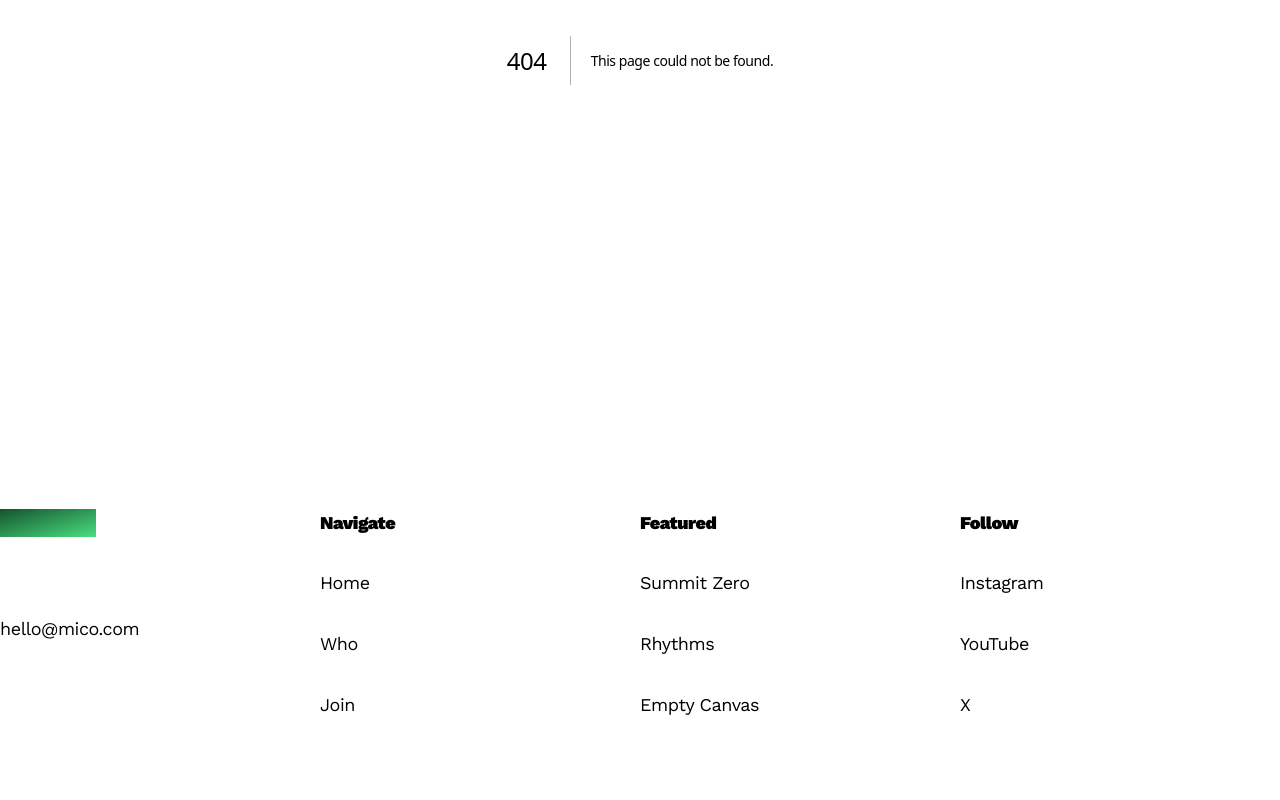
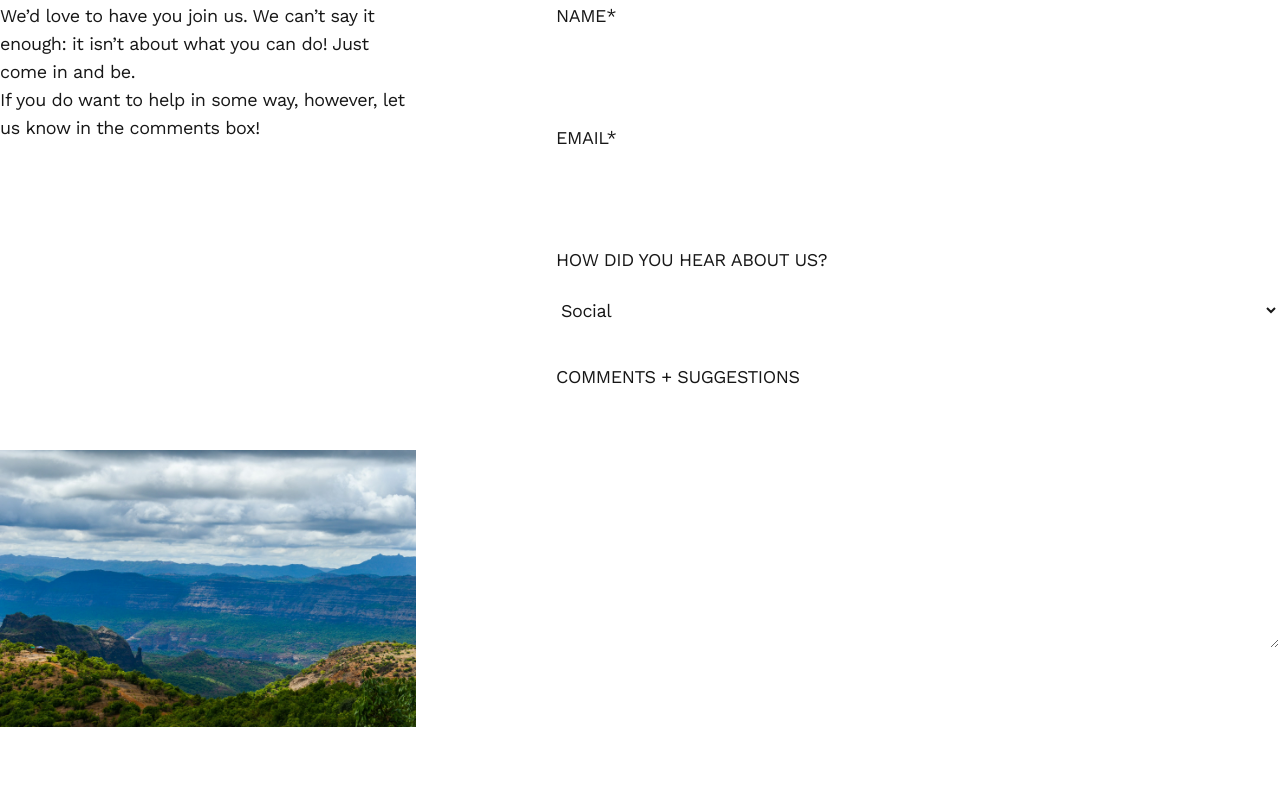
Before and after one commit to Paul3MK/tmcc-web, a Next.js app: page /come-in in a window 1280 px wide. Before the commit this address had no page. Shown: the part 420-1220 px from the top of the page. Built offline with nearby package versions, Linux system fonts and the light colour scheme.

Commit message:
feat(wip): contact page

```diff
--- /dev/null
+++ b/pages/come-in/index.tsx
@@ -0,0 +1,56 @@
+import PageHeading from "@/components/PageHeading"
+import Image from "next/image"
+import { SubmitHandler, useForm } from "react-hook-form"
+
+type Inputs = {
+  name: string,
+  email: string,
+  referralMethod: "search" | "social" | "friend"
+}
+
+export default function ComeInPage() {
+  const { register, handleSubmit, watch, formState: { errors } } = useForm<Inputs>()
+
+  const onSubmit: SubmitHandler<Inputs> = (data) => console.log(data)
+  return (
+    <>
+      <PageHeading overline="You're invited" title="Come in." />
+      <section className="container mx-auto grid grid-cols-12 gap-4 pb-36">
+        <div className="col-span-4 relative flex flex-col justify-between">
+          <p>We’d love to have you join us. We can’t say it enough: it isn’t about what you can do! Just come in and be. <br />If you do want to help in some way, however, let us know in the comments box!</p>
+          <div className="w-full">
+            <Image src="/abhishek-kirloskar-z1V58WZiXpw-unsplash.jpg" alt="person" height={320} width={500} />
+          </div>
+        </div>
+        <div className="col-span-7 col-start-6">
+          <form className="grid gap-8">
+              <label className="grid gap-4">
+                <p className="uppercase pl-4">Name*</p>
+                <input type="text" className="border border-white bg-transparent px-4 py-2" {...register("name")} />
+              </label>
+            <label className="grid gap-4">
+              <p className="uppercase pl-4">Email*</p>
+              <input type="text" className="border border-white bg-transparent px-4 py-2" {...register("email")} />
+            </label>
+            <label className="grid gap-4">
+              <p className="uppercase pl-4">How did you hear about us?</p>
+              <div className="border border-white w-full">
+              <select className="bg-transparent px-4 py-2 border-white outline-white w-full">
+                <option value="social">Social</option>
+                <option value="friend">Friend</option>
+                <option value="search">Online search</option>
+              </select>
+              </div>
+            </label>
+            <div className="grid gap-4">
+              <p className="uppercase pl-4">Comments + suggestions</p>
+              <textarea rows={8} className="w-full bg-transparent px-4 py-2 border border-white"/>            </div>
+            <div className="grid gap-4">
+              <input type="submit" className="bg-transparent border border-white hover:border-transparent hover:bg-white text-white hover:text-black font-black uppercase px-4 py-2" value="Submit" onSubmit={handleSubmit(onSubmit)} />
+            </div>
+          </form>
+        </div>
+      </section>
+    </>
+  )
+}
--- a/pages/read/index.tsx
+++ b/pages/read/index.tsx
@@ -1,9 +1,7 @@
 import PageHeading from "@/components/PageHeading"
-import { motion } from "framer-motion"
-import { ReactNode, useState } from "react"
 import { useContext } from "react"
 import { NameContext } from "../_app"
-import PersonCard from "@/components/PersonCard"
+import ReadCard from "@/components/ReadCard"
 
 export default function WhoPage() {
 
@@ -33,18 +31,3 @@ export default function WhoPage() {
         </>
     )
 }
-
-function ReadCard({imageLink, tag, title, date}: {imageLink: string, tag: string, title: string, date: Date}) {
-    return (
-        <div>
-            <img src={imageLink} alt="" className="h-80 w-full object-cover" />
-            <div className="border border-white px-2 py-1 my-6 inline-block">
-                <span className="uppercase">{tag}</span>
-            </div>
-            <div className="grid gap-3">
-                <h3 className="text-4xl font-black">{title}</h3>
-                <span>{date.toLocaleDateString()}</span>
-            </div>
-        </div>
-    )
-}
```
Also changed, not shown: pages/who/index.tsx (line endings or trailing spaces).
